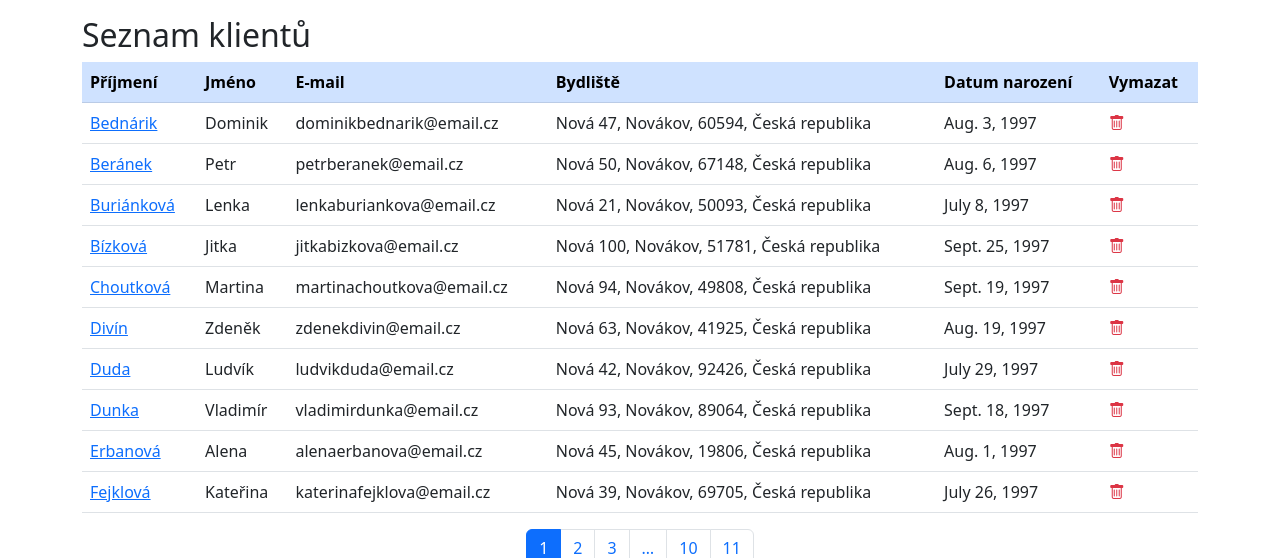
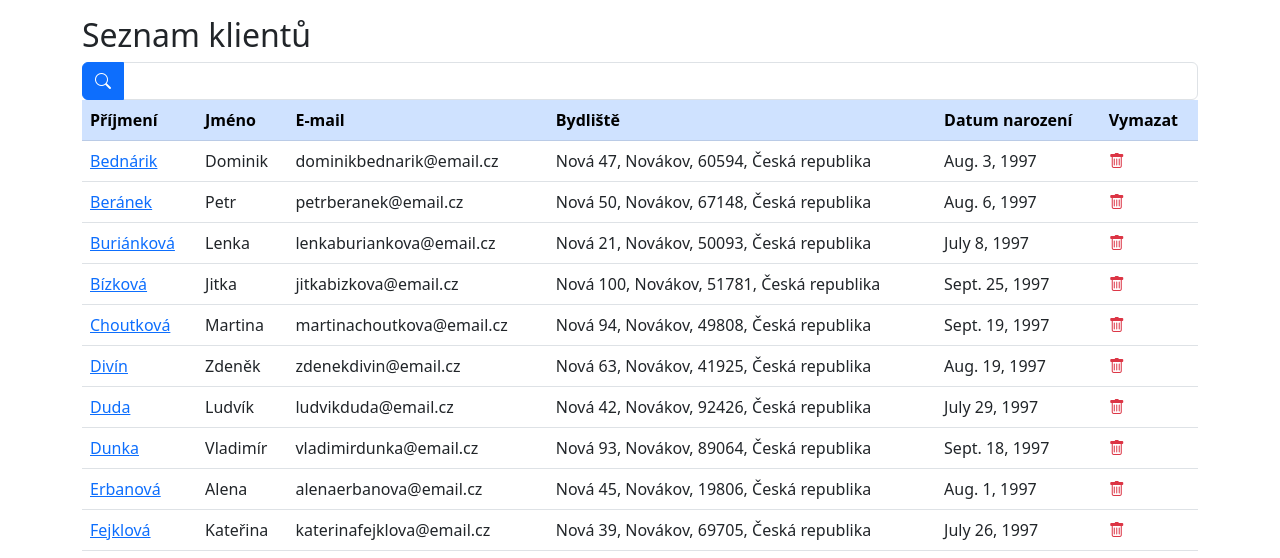
Before and after one commit to vladimirnovacek/itnetwork_projekt, a Django app: page /sprava/seznam-klientu/ in a window 1280 px wide. Shown: the part 66-624 px from the top of the page. Run offline with Django 4.2, Linux system fonts and the light colour scheme; data comes from the database, SQL or seed files in the repository; some libraries are stand-ins or nearby versions.

Commit message:
Search field added

```diff
--- a/insurance_project/administration/views.py
+++ b/insurance_project/administration/views.py
@@ -147,9 +147,15 @@ class ClientListView(generic.ListView):
     """
     model: Model = models.Person
     paginate_by = 10
-    queryset: QuerySet = models.Person.objects.filter(is_staff=False).order_by('last_name', 'first_name')
+    # queryset: QuerySet = models.Person.objects.filter(is_staff=False).order_by('last_name', 'first_name')
     template_name: str = template.CLIENT_LIST
     title: str = "Seznam klientů"
+
+    def get_queryset(self):
+        queryset = models.Person.objects.filter(is_staff=False).order_by('last_name', 'first_name')
+        if 'name-search' in self.request.POST:
+            queryset = queryset.filter(last_name__contains=self.request.POST['name-search'])
+        return queryset
 
     def get_context_data(self, *, object_list: QuerySet = None, **kwargs) -> dict:
         """
@@ -162,8 +168,13 @@ class ClientListView(generic.ListView):
         context = super().get_context_data(**kwargs)
         context['title'] = self.title
         page = self.request.GET.get('page', 1)
-        context['page_range'] = self.get_paginator(self.queryset, self.paginate_by).get_elided_page_range(page, on_each_side=2)
+        context['page_range'] = self.get_paginator(self.get_queryset(), self.paginate_by).get_elided_page_range(page, on_each_side=2)
+        if 'name-search' in self.request.POST:
+            context['name_search'] = self.request.POST['name-search']
         return context
+
+    def post(self, request, *args, **kwargs):
+        return super().get(request, *args, **kwargs)
 
 
 class ContractsListView(generic.ListView):
--- a/insurance_project/insurance_app/templates/insurance_app/clients_list.html
+++ b/insurance_project/insurance_app/templates/insurance_app/clients_list.html
@@ -1,6 +1,15 @@
 {% extends 'main.html' %}
 
 {% block content %}
+<form method="POST">
+    {% csrf_token %}
+    <div class="input-group mw-25">
+        <button class="btn btn-primary" type="submit">
+            <i class="bi bi-search"></i>
+        </button>
+        <input class="form-control" type="text" name="name-search" value="{{ name_search }}">
+    </div>
+</form>
 <table class="table table-hover">
     <thead class="table-primary">
         <tr>
@@ -14,6 +23,7 @@
     </thead>
     <tbody>
     {% if object_list.0 %}
+
     {% for obj in page_obj %}
 
         <tr>
--- a/todo-list.txt
+++ b/todo-list.txt
@@ -3,8 +3,6 @@ Handle user permissions (somehow)
     - logged in staff has access to administration menu items
 Add staff functionality
 Make a page footer
-Paginate the list of clients in the administration interface
-    - add a search bar
 ProductDeleteView should be a function
 Add possibility for admin to add staff
 On admin login redirect to different page
```
